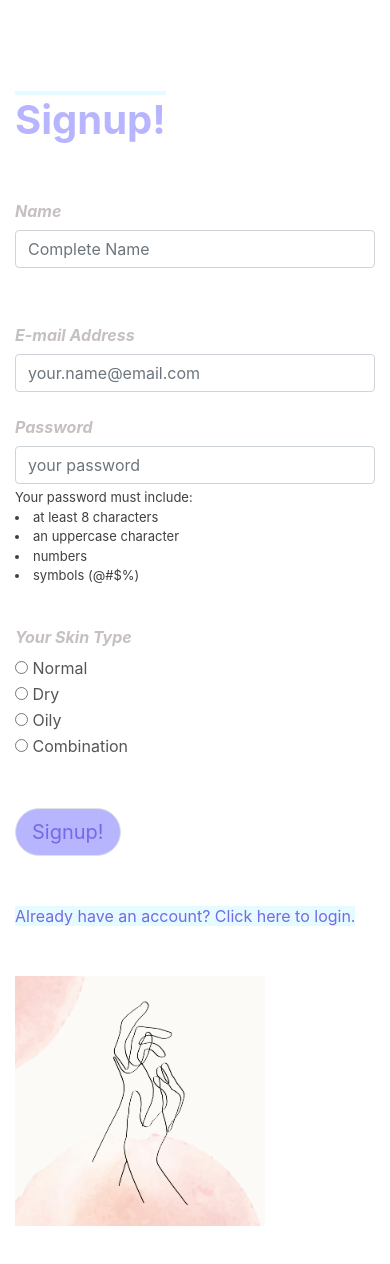
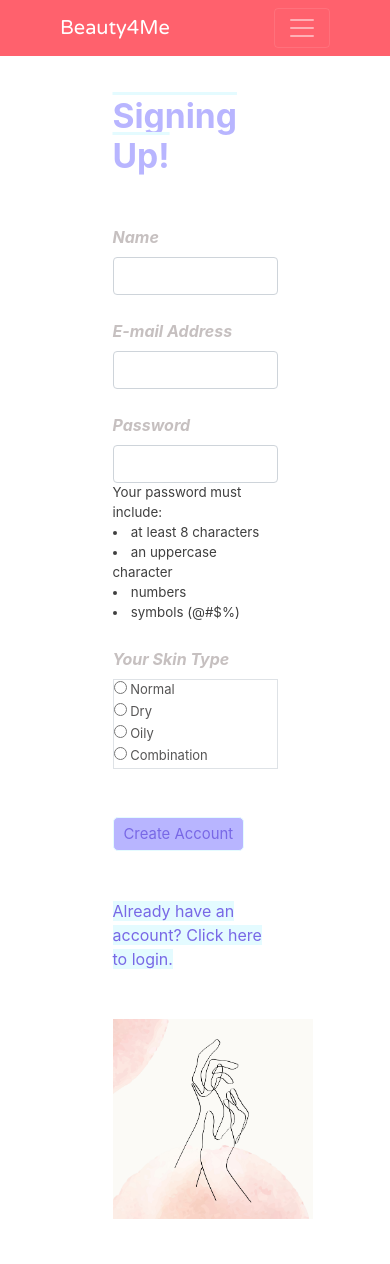
Before and after one commit to natriuge/Beauty4Me_Front, a React (Create React App) app: page /signup in a window 390 px wide. Shown: the top 1264 px of the page. Built offline with nearby package versions, Linux system fonts and the light colour scheme.

Commit message:
css pages login e signup done

```diff
--- a/src/assets/styles/loginSignupStyle.css
+++ b/src/assets/styles/loginSignupStyle.css
@@ -1,7 +1,11 @@
 .btn-login-signup {
+  border-radius: 5px;
+  border: 1px solid #e4fbff;
   background-color: #b8b5ff;
+  padding: 10px 20px;
+  font-size: 1.2em;
+  cursor: pointer;
   color: #7868e6;
-  border-color: #e4fbff;
 }
 
 .h1-title {
@@ -36,4 +40,60 @@
 .image-dec {
   width: 250px;
   height: 250px;
+  margin: 7rem;
 }
+
+.my-radio {
+  accent-color: #7868e6;
+}
+
+/* responsive */
+
+@media (min-width: 150px) and (max-width: 450px) {
+  .css-responsive {
+    display: flex;
+    flex-direction: column;
+    flex-wrap: wrap;
+    justify-content: center;
+    align-items: center;
+    text-align: start;
+  }
+
+  .image-dec-responsive {
+    width: 200px;
+    height: 200px;
+    margin: 0px;
+    padding: 0px;
+  }
+
+  .btn-login-signup-responsive {
+    border-radius: 5px;
+    border: 1px solid #e4fbff;
+    background-color: #b8b5ff;
+    padding: 5px 10px;
+    font-size: 0.93em;
+    cursor: pointer;
+    color: #7868e6;
+  }
+
+  .h1-title {
+    font-size: 2.1rem;
+  }
+
+  .text-page {
+    font-size: medium;
+  }
+
+  .link-decoration {
+    font-size: medium;
+  }
+
+  .text-paragraph {
+    font-size: smaller;
+    display: inline;
+  }
+
+  .text-skinType {
+    font-size: small;
+  }
+}
--- a/src/pages/auth/Login.js
+++ b/src/pages/auth/Login.js
@@ -7,6 +7,7 @@ import { AuthContext } from "../../contexts/authContext";
 import "bootstrap/dist/css/bootstrap.min.css";
 import "../../assets/styles/loginSignupStyle.css";
 import Navbar from "../../components/Navbar";
+import hands from "../../assets/images/hands.jpg";
 
 function Login(props) {
   const authContext = useContext(AuthContext);
@@ -52,18 +53,16 @@ function Login(props) {
   return (
     <div className="container mt-5">
       <Navbar />
-
+      <div className="row css-responsive">
+        <div className="col-6">
           <form onSubmit={handleSubmit}>
             <h1 className="mb-5 h1-title">Login</h1>
 
-        <div className="row mb-5">
-          <label
-            htmlFor="loginFormEmail"
-            className="col-sm-2 col-form-label text-page"
-          >
+            <div className="mb-5">
+              <label htmlFor="loginFormEmail" className="text-page">
                 E-mail Address
               </label>
-          <div className="col-sm-3">
+              <div className="">
                 <input
                   type="email"
                   name="email"
@@ -72,19 +71,15 @@ function Login(props) {
                   error={errors.email}
                   onChange={handleChange}
                   className="form-control"
-              placeholder="your.name@email.com"
                 />
               </div>
             </div>
 
-        <div className="row mb-3">
-          <label
-            htmlFor="loginFormPassword"
-            className="col-sm-2 col-form-label text-page"
-          >
+            <div className="mb-4">
+              <label htmlFor="loginFormPassword" className="text-page">
                 Password
               </label>
-          <div className="col-sm-3">
+              <div className="">
                 <input
                   type="password"
                   name="password"
@@ -93,26 +88,34 @@ function Login(props) {
                   error={errors.password}
                   onChange={handleChange}
                   className="form-control"
-              placeholder="your password"
                 />
               </div>
             </div>
 
             <div className="mb-5 mt-5">
               <button
-            className="btn-login-signup btn-lg border border-4 rounded-pill"
+                className="btn-login-signup btn-login-signup-responsive"
                 type="submit"
               >
-            Login!
+                Let me in!
               </button>
             </div>
 
             <div className="mb-5">
               <Link className="link-decoration" to="/signup">
-            Don't have an account? Click here to signup!
+                Don't have an account? Click here to sign up!
               </Link>
             </div>
           </form>
+        </div>
+        <div className="col-6 css-responsive">
+          <img
+            src={hands}
+            className="image-dec image-dec-responsive"
+            alt="hands ilustration"
+          />
+        </div>
+      </div>
     </div>
   );
 }
--- a/src/pages/auth/Signup.js
+++ b/src/pages/auth/Signup.js
@@ -1,11 +1,11 @@
 import React, { useState } from "react";
-import Navbar from "../../components/Navbar";
 import { Link, useNavigate } from "react-router-dom";
 import api from "../../apis/api";
 
 import "bootstrap/dist/css/bootstrap.min.css";
 import "../../assets/styles/loginSignupStyle.css";
 import hands from "../../assets/images/hands.jpg";
+import Navbar from "../../components/Navbar";
 
 function Signup(props) {
   const [state, setState] = useState({
@@ -49,21 +49,18 @@ function Signup(props) {
   }
 
   return (
-    //navbar
     <div className="container mt-5">
-      <div className="row">
-        <div className="col-12">
+      <Navbar />
+      <div className="row css-responsive">
+        <div className="col-6">
           <form onSubmit={handleSubmit}>
-            <h1 className="mb-5 h1-title">Signup!</h1>
+            <h1 className="mb-5 h1-title">Signing Up!</h1>
 
-            <div className="row mb-5">
-              <label
-                htmlFor="signupFormName"
-                className="col-sm-2 col-form-label text-page"
-              >
+            <div className="mb-4">
+              <label htmlFor="signupFormName" className="text-page">
                 Name
               </label>
-              <div className="col-sm-3">
+              <div className="">
                 <input
                   type="text"
                   name="name"
@@ -72,19 +69,15 @@ function Signup(props) {
                   error={errors.name}
                   onChange={handleChange}
                   className="form-control"
-                  placeholder="Complete Name"
                 />
               </div>
             </div>
 
-            <div className="row mb-3">
-              <label
-                htmlFor="signupFormEmail"
-                className="col-sm-2 col-form-label text-page"
-              >
+            <div className="mb-4">
+              <label htmlFor="signupFormEmail" className="text-page">
                 E-mail Address
               </label>
-              <div className="col-sm-3">
+              <div className="">
                 <input
                   type="email"
                   name="email"
@@ -93,19 +86,15 @@ function Signup(props) {
                   error={errors.email}
                   onChange={handleChange}
                   className="form-control"
-                  placeholder="your.name@email.com"
                 />
               </div>
             </div>
 
-            <div className="row mb-3">
-              <label
-                htmlFor="signupFormPassword"
-                className="col-sm-2 col-form-label text-page"
-              >
+            <div className="mb-4">
+              <label htmlFor="signupFormPassword" className="text-page">
                 Password
               </label>
-              <div className="col-sm-3">
+              <div className="">
                 <input
                   type="password"
                   name="password"
@@ -114,9 +103,8 @@ function Signup(props) {
                   error={errors.password}
                   onChange={handleChange}
                   className="form-control"
-                  placeholder="your password"
                 />
-                <div className="mt-1 text-paragraph">
+                <div className="mt-1 mb-4 text-paragraph">
                   <p>
                     Your password must include:
                     <li>at least 8 characters</li>
@@ -128,14 +116,11 @@ function Signup(props) {
               </div>
             </div>
 
-            <div className="row mb-3">
-              <label
-                htmlFor="signupFormSkinType"
-                className="col-sm-2 col-form-label text-page"
-              >
+            <div className="mb-4">
+              <label htmlFor="signupFormSkinType" className="text-page">
                 Your Skin Type
               </label>
-              <div className="col-sm-3 text-skinType">
+              <div className="text-skinType border my-radio">
                 <input
                   className="mb-2"
                   type="radio"
@@ -173,10 +158,10 @@ function Signup(props) {
 
             <div className="mb-5 mt-5">
               <button
-                className="btn-login-signup btn-lg border border-4 rounded-pill"
+                className="btn-login-signup btn-login-signup-responsive"
                 type="submit"
               >
-                Signup!
+                Create Account
               </button>
             </div>
 
@@ -188,8 +173,12 @@ function Signup(props) {
           </form>
         </div>
 
-        <div className="col-12">
-          <img src={hands} className="image-dec" alt="hands ilustration" />
+        <div className="col-6 css-responsive">
+          <img
+            src={hands}
+            className="image-dec image-dec-responsive"
+            alt="hands ilustration"
+          />
         </div>
       </div>
     </div>
```
Lines whose indentation alone changed are shown as unchanged.
